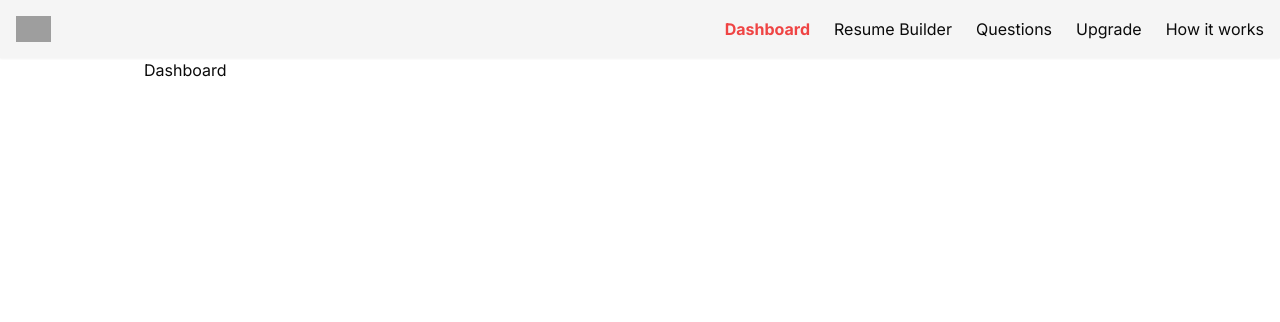
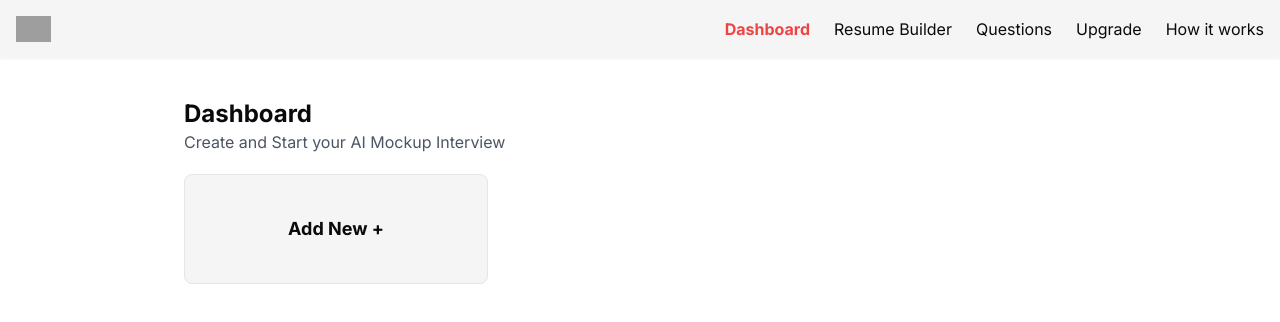
Before and after one commit to utsavpatel562/CareerBoost-AI, a Next.js app: page /dashboard in a window 1280 px wide. Shown: the top 322 px of the page. Built offline with nearby package versions, Linux system fonts and the light colour scheme; grey boxes are pictures that could not be loaded.

Commit message:
New Commit

```diff
--- a/app/dashboard/_components/AddNewInterview.jsx
+++ b/app/dashboard/_components/AddNewInterview.jsx
@@ -1,7 +1,15 @@
 import React from "react";
 
 const AddNewInterview = () => {
-  return <></>;
+  return (
+    <>
+      <div>
+        <div className="p-10 border rounded-lg bg-secondary hover:scale-105 hover:shadow-md cursor-pointer transition-all">
+          <h2 className="font-bold text-lg text-center">Add New +</h2>
+        </div>
+      </div>
+    </>
+  );
 };
 
 export default AddNewInterview;
--- a/app/dashboard/page.jsx
+++ b/app/dashboard/page.jsx
@@ -1,10 +1,15 @@
-import { UserButton } from "@clerk/nextjs";
 import React from "react";
-
+import AddNewInterView from "./_components/AddNewInterview";
 function Dashboard() {
   return (
-    <div>
-      <h2>Dashboard</h2>
+    <div className="p-10">
+      <h2 className="font-bold text-2xl">Dashboard</h2>
+      <h2 className="text-gray-600">
+        Create and Start your AI Mockup Interview
+      </h2>
+      <div className="grid grid-cols-1 md:grid-cols-3 my-5">
+        <AddNewInterView />
+      </div>
     </div>
   );
 }
```
